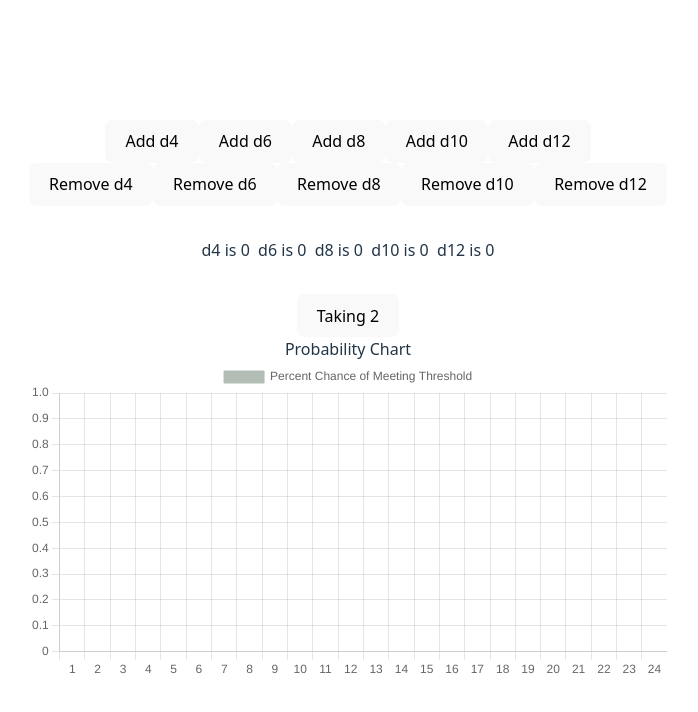
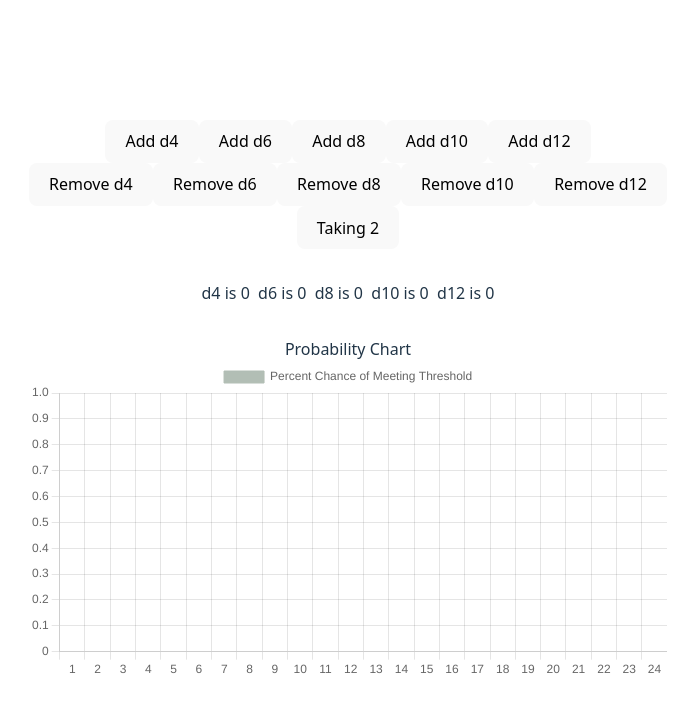
Before and after one commit to emoutrey/MarvelHeroicDicePoolVisualizer, a React (Vite) app: page / in a window 1280 px wide. Shown: the top 712 px of the page, without its empty margins (292-990 px from the left). Built offline with nearby package versions, Linux system fonts and the light colour scheme.

Commit message:
useContext to avoid prop drilling

```diff
--- a/src/App.tsx
+++ b/src/App.tsx
@@ -1,7 +1,10 @@
-import { useState } from 'react'
+import { createContext, useState } from 'react'
 import './App.css'
 import DicePool from './DicePool'
-import ProbabilityChart from './Chart'
+import ProbabilityChart from './ProbabilityChart'
+
+//make a type definition for this at some point
+export const Context = createContext<any>(null);
 
 function App() {
   const [d4, setD4] = useState(0)
@@ -12,19 +15,10 @@ function App() {
   const [take2, setTake2] = useState(true)
 
   return (
-    <>
-      <div>
-        <DicePool
-          d4={d4} setD4={setD4}
-          d6={d6} setD6={setD6}
-          d8={d8} setD8={setD8}
-          d10={d10} setD10={setD10}
-          d12={d12} setD12={setD12}
-        />
-        <button onClick={() => setTake2(!take2)}>{take2 ? 'Taking 2' : 'Taking 3'}</button>
-      </div>
-      <ProbabilityChart d4={d4} d6={d6} d8={d8} d10={d10} d12={d12} take2={take2} />
-    </>
+    <Context.Provider value={{d4, setD4, d6, setD6, d8, setD8, d10, setD10, d12, setD12, take2, setTake2}}>
+      <DicePool />
+      <ProbabilityChart />
+    </Context.Provider>
   )
 }
 
--- a/src/DicePool.tsx
+++ b/src/DicePool.tsx
@@ -1,20 +1,9 @@
+import { useContext } from 'react';
+import { Context } from './App';
 import Dice from './Dice'
 
-interface Props {
-    d4: number,
-    setD4: Function,
-    d6: number,
-    setD6: Function,
-    d8: number,
-    setD8: Function,
-    d10: number,
-    setD10: Function,
-    d12: number,
-    setD12: Function,
-}
-
-function DicePool(props: Props) {
-    const {d4, setD4, d6, setD6, d8, setD8, d10, setD10, d12, setD12} = props;
+function DicePool() {
+    const {d4, setD4, d6, setD6, d8, setD8, d10, setD10, d12, setD12, take2, setTake2} = useContext<any>(Context);
 
     const totalDice = d4 + d6 + d8 + d10 + d12;
     //capped for performance reasons
@@ -35,6 +24,9 @@ function DicePool(props: Props) {
             <Dice diceLabel="Remove d8" diceFunction={() => setD8(d8 > 0 ? d8 - 1 : d8)} />
             <Dice diceLabel="Remove d10" diceFunction={() => setD10(d10 > 0 ? d10 - 1 : d10)} />
             <Dice diceLabel="Remove d12" diceFunction={() => setD12(d12 > 0 ? d12 - 1 : d12)} />
+            <br/>
+            <button onClick={() => setTake2(!take2)}>{take2 ? 'Taking 2' : 'Taking 3'}</button>
+            <br/>
             <div className="card">
                 d4 is {d4}&nbsp;
                 d6 is {d6}&nbsp;
--- a/src/Chart.tsx
+++ b/src/ProbabilityChart.tsx
@@ -1,3 +1,5 @@
+import { useContext } from 'react';
+import { Context } from './App';
 import {
   Chart as ChartJS,
   CategoryScale,
@@ -11,15 +13,6 @@ import { Bar } from 'react-chartjs-2';
 import { generateResultRange, dataset, options } from './chartConfiguration';
 import { generatePermutationMap, take2Dice, take3Dice } from './chartFunctionality';
 
-interface Props {
-    d4: number,
-    d6: number,
-    d8: number,
-    d10: number,
-    d12: number,
-    take2: boolean,
-}
-
 ChartJS.register(
   CategoryScale,
   LinearScale,
@@ -29,8 +22,8 @@ ChartJS.register(
   Legend
 );
 
-function ProbabilityChart(props: Props) {
-    const {d4, d6, d8, d10, d12, take2} = props;
+function ProbabilityChart() {
+    const {d4, d6, d8, d10, d12, take2} = useContext<any>(Context);;
 
     const resultRange = generateResultRange(take2 ? 2 : 3);
 
```
